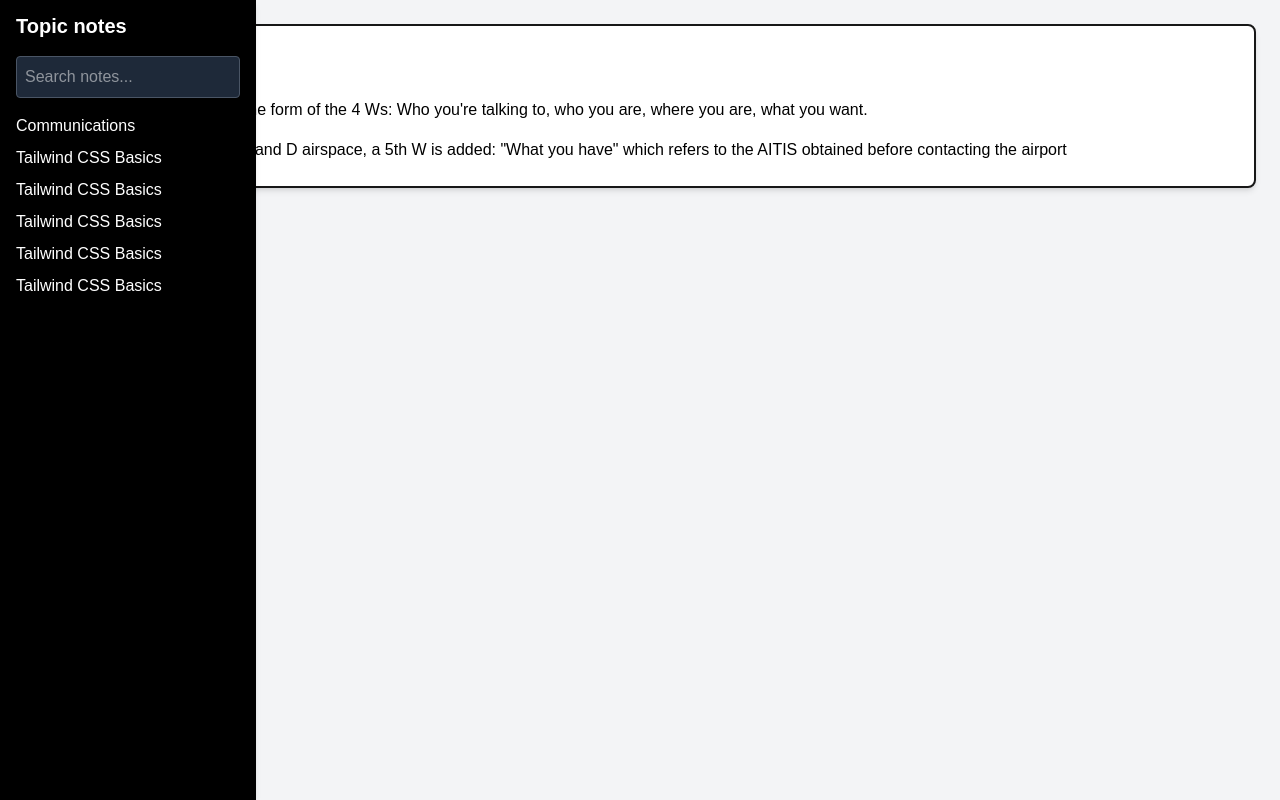
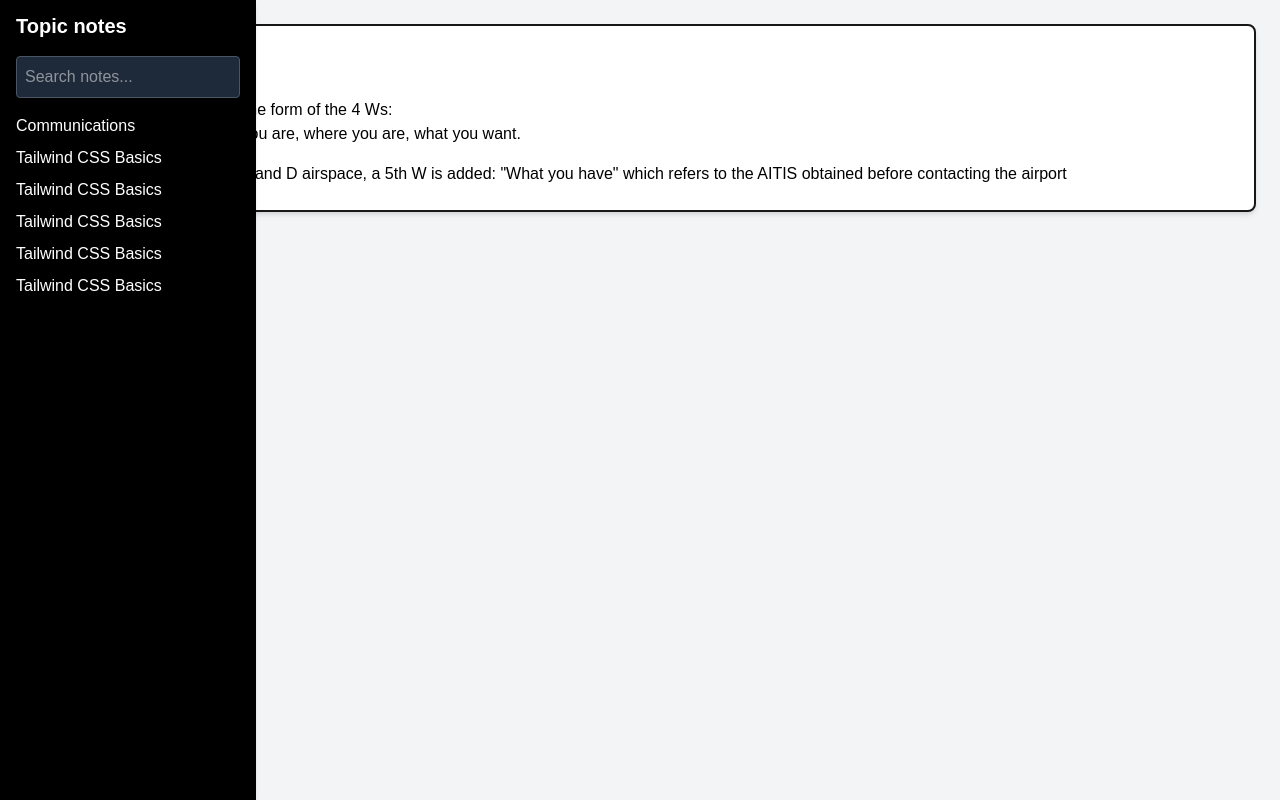
Before and after one commit to AlexandrOsornio/pilot-notes, a Next.js app: page /notes/1 in a window 1280 px wide. Built offline with nearby package versions, Linux system fonts and the light colour scheme.

Commit message:
Added compatibility for newlines

```diff
--- a/components/note_content.tsx
+++ b/components/note_content.tsx
@@ -11,7 +11,7 @@ function BulletList({ bullets, level = 0 }: { bullets: Bullet[]; level?: number
   return (
     <ul className={`${style} pl-5`}>
         {bullets.map((bullet, index) => (
-        <li key={index}>
+        <li key={index} className='whitespace-pre-line'>
           {bullet.text}
           {bullet.subBullets && (<BulletList bullets={bullet.subBullets} level={level + 1}/>)}
           </li>
@@ -26,7 +26,7 @@ export default function NoteContent({ note }: NoteContentProps) {
     <div className='border-2 border-solid bg-white p-6 rounded-lg shadow-md'>
         <div className='text-black'>
             <h1 className="text-2xl font-bold mb-4">{note.title}</h1>
-            <p className="mb-4">{note.body}</p>
+            <p className="mb-4 whitespace-pre-line">{note.body}</p>
             <BulletList bullets={note.bullets} />
       </div>
     </div>
--- a/content/Notes.ts
+++ b/content/Notes.ts
@@ -14,7 +14,7 @@ export const notes: Note[] = [
   {
     id: 1,
     title: 'Communications',
-    body: 'Most communications take the form of the 4 Ws: Who you\'re talking to, who you are, where you are, what you want.',
+    body: 'Most communications take the form of the 4 Ws:\n Who you\'re talking to, who you are, where you are, what you want.',
     bullets: [
       {
         text: 'In the case of Class B, C, and D airspace, a 5th W is added: "What you have" which refers to the AITIS obtained before contacting the airport'
```
